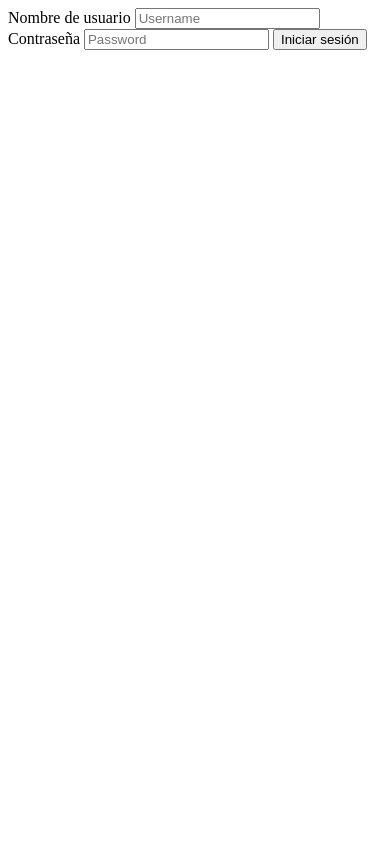
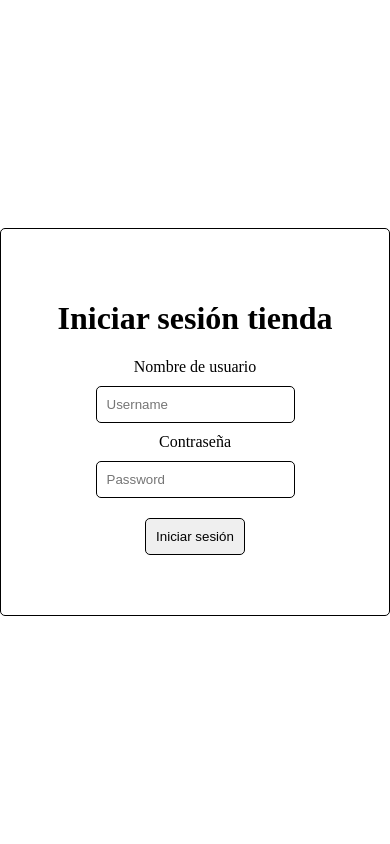
Before and after one commit to JEVizcaya/tienda, a PHP site: page / in a window 390 px wide. Run offline with PHP 8.4, Linux system fonts and the light colour scheme.

Commit message:
iniciando diseño tienda

```diff
--- a/conexiondb.php
+++ b/conexiondb.php
@@ -5,15 +5,11 @@ $user = DB_USER;
 $password = DB_PASS;
 $database = DB_DATABASE;
 
-try {
     // Crear la conexión con PDO
     $conexion = new PDO("mysql:host=$host;dbname=$database", $user, $password);
     // Establecer el modo de error de PDO a excepción
     $conexion->setAttribute(PDO::ATTR_ERRMODE, PDO::ERRMODE_EXCEPTION);
-    echo "Conexión exitosa";
-} catch (PDOException $e) { // Captura de excepciones
-    echo "Error: " . $e->getMessage();
-} //esto siempre es asi para conectarse a la base de datos
+    //echo "Conexión exitosa";
 
 
 ?>
--- /dev/null
+++ b/css/index.css
@@ -0,0 +1,29 @@
+form{
+    display: flex;
+    flex-direction: column;
+    align-items: center;
+    justify-content: center;
+    width: 50%;
+    border: 1px solid black;
+    border-radius: 5px;
+    padding: 50px;
+
+}
+body{
+    height: 100vh;
+    margin: 0;
+    display: flex;
+    align-items: center;
+    justify-content: space-around;
+}
+form input{
+    margin: 10px;
+    padding: 10px;
+    border-radius: 5px;
+    border: 1px solid black;
+}
+@media (max-width: 768px){
+    form{
+        width: 100%;
+    }
+}
--- a/index.php
+++ b/index.php
@@ -1,26 +1,28 @@
 <?php
 if (isset($_POST["username"])) {
+    try {
         include("conexiondb.php");
         $username = $_POST["username"];
         $password = $_POST["password"];
         $sql = "SELECT * FROM usuarios WHERE username = :username";
-    $stm=$conexion->prepare($sql);
+        $stm = $conexion->prepare($sql);
         $stm->bindParam(":username", $username);
         $stm->execute();
-    $row=$stm->fetch(PDO::FETCH_ASSOC);
-    if($row){
-       if(password_verify($password, $row["password"])){
+        $row = $stm->fetch(PDO::FETCH_ASSOC);
+        if ($row) {
+            if (password_verify($password, $row["password"])) {
                 session_start();
                 $_SESSION["username"] = $username;
                 header("Location: tienda.php");
-       }else{
+            } else {
                 $error = "Usuario o contraseña incorrectos";
             }
-    }else{
+        } else {
             $error = "Usuario o contraseña incorrectos";
         }
-
-
+    } catch (Exception $e) {
+        $error="Error al iniciar sesión, contacte con el administrador"; //Si no se puede conectar a la base de datos
+    }
 
 }
 
@@ -34,17 +36,19 @@ if (isset($_POST["username"])) {
     <meta charset="UTF-8">
     <meta name="viewport" content="width=device-width, initial-scale=1.0">
     <title>Tienda</title>
+    <link rel="stylesheet" href="css/index.css">
 </head>
 
 <body>
     <form action="" method="post">
+        <h1>Iniciar sesión tienda</h1>
         <label for="username">Nombre de usuario</label>
         <input type="text" name="username" id="username" required placeholder="Username">
         <label for="password">Contraseña</label>
         <input type="password" name="password" id="password" required placeholder="Password">
         <input type="submit" value="Iniciar sesión">
-        <?php if(isset($error)){
-            echo "<p>".$error."</p>";
+        <?php if (isset($error)) {
+            echo "<p>" . $error . "</p>";
         }
         ?>
     </form>
```
Also changed, not shown: css/tienda.css (added, +16 -0 lines), tienda.php (added, +41 -0 lines), .htaccess (added). Lines whose indentation alone changed are shown as unchanged.
